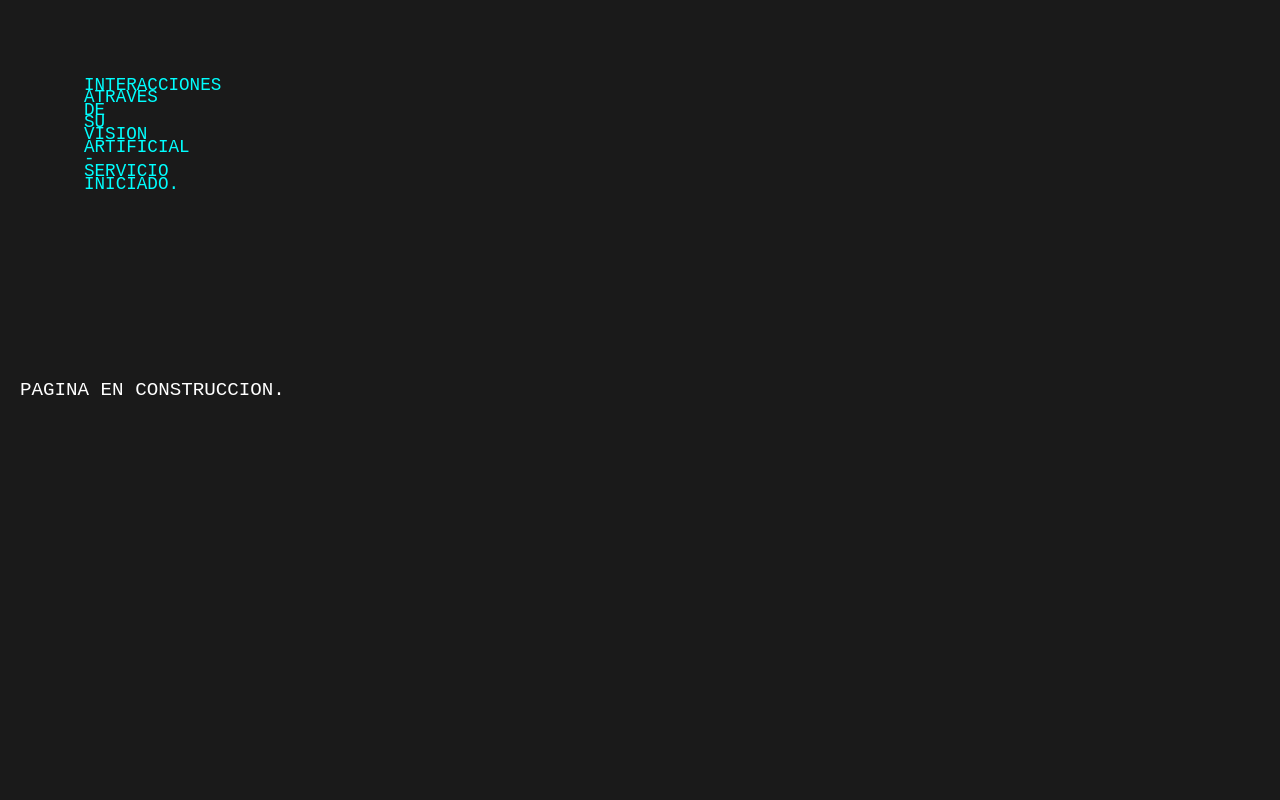
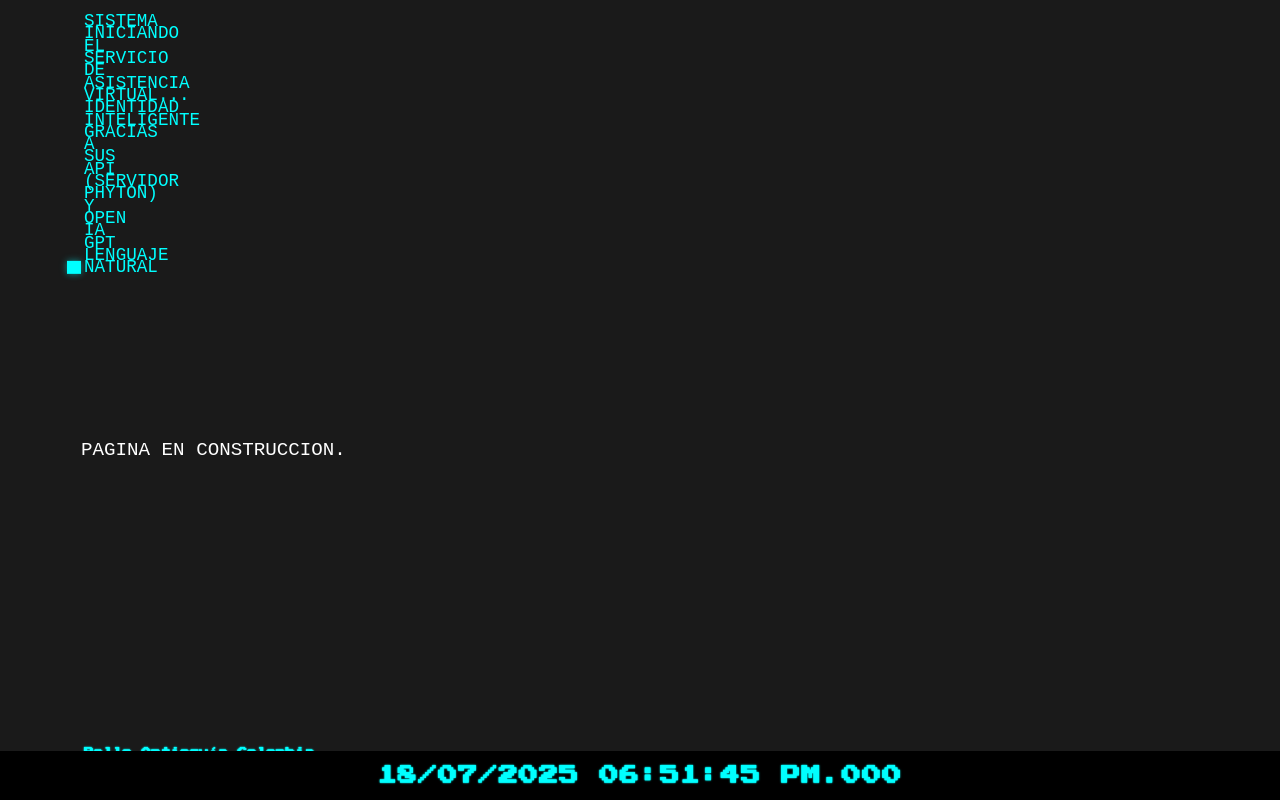
Before and after one commit to llavesprado/llavesprado.github.io, a plain HTML site: page index.html in a window 1280 px wide. Drawn offline with Linux system fonts and the light colour scheme; a web font is replaced by a local one.

Commit message:
Update index.html

```diff
--- a/index.html
+++ b/index.html
@@ -3,27 +3,32 @@
 <head>
     <meta charset="UTF-8">
     <meta name="viewport" content="width=device-width, initial-scale=1.0">
-    <title>Secuencias de Texto Controladas (Alexander Amaya Atehortua)</title>
+    <title>Poder IA Autónoma: Democratización y Disponibilidad</title>
+    <meta name="description" content="Descubre el Poder de la IA Autónoma: democratización tecnológica y disponibilidad total. Proyecto desarrollado desde Bello, Antioquia, Colombia.">
     <style>
+        /* Fuentes */
+        @import url('https://fonts.googleapis.com/css2?family=Courier+New&family=Press+Start+2P&display=swap');
+
         body {
             display: flex;
+            flex-direction: column; /* Cambiado a columna para apilar el contenido */
             align-items: center;
+            justify-content: space-between; /* Distribuye el espacio entre los elementos */
             min-height: 100vh;
             margin: 0;
             background-color: #1a1a1a; /* Fondo oscuro */
-            font-family: 'Courier New', monospace; /* Fuente de consola */
-            cursor: default; /* Cursor predeterminado, ya no es clicable para iniciar */
-            overflow: hidden; /* Evita barras de desplazamiento si el contenido se mueve */
-            flex-direction: column; /* Added to stack content vertically */
+            font-family: 'Courier New', monospace; /* Fuente de consola por defecto */
+            cursor: default;
+            overflow: hidden; /* Evita barras de desplazamiento */
             position: relative; /* Necesario para el posicionamiento absoluto de los hijos */
+            box-sizing: border-box; /* Incluye padding y borde en el tamaño total */
         }
 
         .content-wrapper {
-            position: absolute; /* Posicionamiento absoluto */
-            top: 15%; /* ¡AJUSTE AQUÍ! Cambiado de 10% a 15% para bajarlo. Puedes probar 20% si quieres bajarlo más. */
+            position: absolute;
+            top: 15%; /* ¡AJUSTE AQUÍ! Cambiado de 1% a 5% para bajarlo. Puedes probar 20% si quieres bajarlo más. */
             left: 5%; /* Mantener el margen izquierdo */
             transform: translateY(-44%); /* Ajuste fino para centrar verticalmente, si se desea */
-
             display: flex;
             flex-direction: column;
             padding: 0;
@@ -36,25 +41,26 @@
             width: 80%;
             max-width: 600px;
             height: 239px; /* Mantenemos la altura definida */
+            z-index: 110; /* Asegura que esté por encima del reloj si se superponen */
         }
 
         #typedTextContainer {
             color: #00ffff; /* Color del texto AZUL CIAN (similar a azul computadora) */
-            font-size: 1.1em; /* Tamaño de fuente del texto, ajustado para el contenedor más pequeño */
-            white-space: pre-wrap; /* Mantiene los saltos de línea y espacios del JS */
-            word-wrap: break-word; /* Rompe palabras largas para que se ajusten al contenedor */
-            opacity: 0; /* Inicialmente invisible, se maneja por JS */
-            transition: opacity 1.0s ease-out; /* Duración del desvanecimiento del texto */
-            line-height: 0.7; /* Altura de línea ajustada */
-            text-align: left; /* Asegura la alineación a la izquierda */
-            position: relative; /* Necesario para que el blinking-box se posicione dentro */
-            padding-left: 20px; /* Ajustado para correr el texto a la derecha */
+            font-size: 1.1em;
+            white-space: pre-wrap;
+            word-wrap: break-word;
+            opacity: 0;
+            transition: opacity 1.0s ease-out;
+            line-height: 0.7;
+            text-align: left;
+            position: relative;
+            padding-left: 20px;
             height: 400%;
-            width: 100%; /* Ocupa el 100% del ancho del content-wrapper */
+            width: 100%;
             display: flex;
             flex-direction: column;
-            justify-content: center; /* Centra el texto verticalmente dentro de su contenedor */
-            align-items: flex-start; /* Mantiene el texto alineado a la izquierda */
+            justify-content: center;
+            align-items: flex-start;
         }
 
         .word {
@@ -65,28 +71,23 @@
 
         .blinking-box {
             position: absolute;
-            width: 9px; /* Tamaño del cuadro del cursor */
-            height: 9px; /* Tamaño del cuadro del cursor */
-            border: 2px solid #00ffff; /* Borde del cuadro del cursor AZUL CIAN */
-            background-color: #00ffff; /* Color de fondo del cuadro AZUL CIAN */
-            box-shadow: 0 0 7px rgba(0, 255, 255, 0.5); /* Sombra del cuadro del cursor AZUL CIAN */
-            opacity: 0; /* Inicialmente invisible */
-            border-radius: 0px; /* Radio de borde */
+            width: 10px;
+            height: 9px;
+            border: 2px solid #00ffff;
+            background-color: #00ffff;
+            box-shadow: 0 0 7px rgba(0, 259, 255, 0.5);
+            opacity: 0;
+            border-radius: 0px;
             z-index: 10;
         }
 
-        /* Clase para activar la animación de parpadeo del cuadro */
         .blinking-box.animate {
-            animation: pause-blink-and-vanish 3.0s forwards; /* Duración de la animación del cursor */
+            animation: pause-blink-and-vanish 3.0s forwards;
         }
 
-        /* Definición de la animación de parpadeo y desaparición del cuadro */
         @keyframes pause-blink-and-vanish {
-            /* --- FASE DE PAUSA (3 SEGUNDOS VISIBLE) --- */
             0% { opacity: 1; }
             78.95% { opacity: 1; }
-
-            /* --- FASE DE MUCHO MÁS PARPADEO RÁPIDO --- */
             80% { opacity: 0; }
             81% { opacity: 1; }
             82% { opacity: 0; }
@@ -106,28 +107,80 @@
             96% { opacity: 0; }
             97% { opacity: 1; }
             98% { opacity: 0; }
-
-            /* --- FASE DE DESAPARICIÓN TOTAL Y PERMANENTE --- */
             100% { opacity: 0; }
         }
 
         .additional-text {
-            color: #ffffff; /* Color blanco para visibilidad */
+            color: #ffffff;
             font-size: 1.2em;
             text-align: left;
-            width: 100%;
-            padding-left: 20px; /* Ajusta este valor si necesitas más margen a la izquierda */
+            width: 100%; /* Ocupa todo el ancho */
+            padding-left: 17px;
             box-sizing: border-box;
             margin-top: 0;
             margin-bottom: -5px;
             line-height: 1.1;
+            position: absolute; /* Posicionamiento absoluto para controlarlo */
+            top: 55%; /* Posiciona debajo del texto principal */
+            left: 5%;
+            max-width: 600px;
+            z-index: 90; /* Ligeramente por debajo del texto principal */
         }
 
-        p.additional-text:first-of-type {
-            margin-top: 380px; /* Puedes subirlo más reduciendo este valor (ej. 20px, 2px) */
+        /* Estilo para el texto del técnico, ahora con menos fluorescencia */
+        .technician-text {
+            font-family: 'Press Start 2P', cursive, monospace; /* Misma fuente del reloj */
+            font-weight: bold; /* Mismo grosor del reloj */
+            color: #00ffff; /* Color azul cian */
+            /* ¡SOMBRA REDUCIDA PARA MENOS FLUORESCENCIA! */
+            text-shadow: 0 0 1px #00ffff, 0 0 2px #00ffff;
+            font-size: 0.6em;
+            text-align: left;
+            width: 100%;
+            padding-left: 20px;
+            box-sizing: border-box;
+            margin-top: 20px;
+            line-height: 1.0;
+            position: absolute;
+            top: 91%;
+            left: 5%;
+            max-width: 600px;
+            z-index: 9;
+        }
+
+        /* --- Estilos para el Reloj, ahora con menos fluorescencia --- */
+        #reloj {
+            font-family: 'Press Start 2P', cursive, monospace; /* Fuente pixelada para el reloj */
+            font-size: 1.2em;
+            font-weight: bold;
+            background-color: #000000;
+            padding: 15px 25px;
+            border-radius: 0;
+            border: none;
+            box-shadow: none;
+            letter-spacing: 1px;
+            text-align: center;
+            white-space: nowrap;
+            width: 100%; /* Ocupa el 100% del ancho */
+            box-sizing: border-box;
+            color: #00ffff; /* Color azul cian */
+            /* ¡SOMBRA REDUCIDA PARA MENOS FLUORESCENCIA! */
+            text-shadow: 0 0 1px #00ffff, 0 0 2px #00ffff;
+            position: absolute; /* Posicionamiento absoluto */
+            bottom: 0; /* Lo fija en la parte inferior */
+            left: 0;
+            z-index: 100; /* Asegura que esté siempre encima */
+        }
+
+        /* Responsive design para pantallas más pequeñas del reloj */
+        @media (max-width: 700px) {
+            #reloj {
+                font-size: 0.8em;
+                padding: 10px 15px;
+                letter-spacing: 0.5px;
+            }
         }
     </style>
-    <meta name="google-site-verification" content="-4evS4q64RV12A6GO5rp7-eVWH0D03EVj392ixPGpdo" />
 </head>
 <body>
     <div class="content-wrapper" id="contentWrapper">
@@ -137,6 +190,9 @@
     </div>
 
     <p class="additional-text">PAGINA EN CONSTRUCCION.</p>
+    <p class="technician-text">Bello Antioquía Colombia </p>
+
+    <div id="reloj">INICIANDO SISTEMAS...</div>
 
     <script>
         const typedTextContainer = document.getElementById('typedTextContainer');
@@ -145,17 +201,20 @@
         let words = [];
         let wordIndex = 0;
         let typingInterval;
-        let currentSequenceIndex = 3;
+        let currentSequenceIndex = 0; // Se inicia en la primera secuencia
 
         let isSequenceRunning = false;
         let hasSequenceFinished = false;
 
         // --- DEFINE AQUÍ TUS SECUENCIAS DE TEXTO ---
         const textSequences = [
-            "INTELIGENCIA ARTIFICAL BELLO MEDELLIN COLOMBIA EXPERIMENTA SU MAXIMA CAPACIDAD TECNOLOGICA BASADO TAMBIEN EL GRAN EJEMPLO Y SE UTILIZA LA INTELIGENCIA ARTIFICIAL EN SU MAXIMO EXPLENDOR",  "PUESTO QUE INTELIGENCIA ARTIFICIAL ESTA DESARROLLANDOSE Y POR SUPUESTO OCULAR TODO EL PUESTO, LA INTELIGENCIA ARTIFICIAL DEL 100% AL ALCANSE DE TODOS",
-            "SISTEMA INICIANDO EL SERVICIO DE ASISTENCIA VIRTUAL... IDENTIDAD INTELIGENTE GRACIAS A SUS API (SERVIDOR PHYTON) )Y OPEN IA GPT LENGUAJE NATURAL",          "INTERACCIONES ATRAVES DE SU VISION ARTIFICIAL - SERVICIO INICIADO.", "BELLO ANTIOQUIA COLOMBIA IA CORPORADA AVANZADA......", "INTEGRACION DE LA,INTELIGENCIA ARTIFICIAL DESENCAPSULADA EN COLOMBIA PARA SU REDIRECCIONAMIENTO AL ENTORNO" , " INTELIGENCIA ARTIFICIAL MEDELLIN BELLO COLOMBIA 2026..."
-
-            // Añade más secuencias aquí si lo deseas.
+            "SISTEMA INICIANDO EL SERVICIO DE ASISTENCIA VIRTUAL... IDENTIDAD INTELIGENTE GRACIAS A SUS API (SERVIDOR PHYTON) Y OPEN IA GPT LENGUAJE NATURAL",
+            "INTERACCIONES ATRAVES DE SU VISION ARTIFICIAL - SERVICIO INICIADO.",
+            "BELLO ANTIOQUIA COLOMBIA IA CORPORADA AVANZADA......",
+            "INTEGRACION DE LA,INTELIGENCIA ARTIFICIAL DESENCAPSULADA EN COLOMBIA PARA SU REDIRECCIONAMIENTO AL ENTORNO",
+            "INTELIGENCIA ARTIFICAL BELLO MEDELLIN COLOMBIA EXPERIMENTA SU MAXIMA CAPACIDAD TECNOLOGICA BASADO TAMBIEN EL GRAN EJEMPLO Y SE UTILIZA LA INTELIGENCIA ARTIFICIAL EN SU MAXIMO EXPLENDOR",
+            "PUESTO QUE INTELIGENCIA ARTIFICIAL ESTA DESARROLLANDOSE Y POR SUPUESTO OCULAR TODO EL PUESTO, LA INTELIGENCIA ARTIFICIAL DEL 100% AL ALCANSE DE TODOS",
+            "INTELIGENCIA ARTIFICIAL MEDELLIN BELLO COLOMBIA 2026..."
         ];
 
         // Función para preparar el texto (dividirlo en palabras y envolverlas en <span>)
@@ -194,7 +253,15 @@
             animatedBox.classList.remove('animate');
             animatedBox.style.opacity = 0;
 
-            animatedBox.style.left = `${5 - (animatedBox.offsetWidth / 2)}px`;
+            // Ajuste la posición inicial del cursor si es necesario, basado en el primer carácter.
+            // Esto es un ajuste aproximado, podrías necesitar afinarlo.
+            animatedBox.style.left = `${20 - (animatedBox.offsetWidth / 2)}px`; // 2px es el padding-left del contenedor
+            const firstWordRect = words[0] ? words[0].getBoundingClientRect() : null;
+            if (firstWordRect) {
+                const contentWrapperRect = contentWrapper.getBoundingClientRect();
+                animatedBox.style.top = `${firstWordRect.top - contentWrapperRect.top + (firstWordRect.height / 2) - (animatedBox.offsetHeight / 1.9)}px`;
+            }
+
 
             typingInterval = setInterval(revealNextWord, 120);
         }
@@ -206,7 +273,12 @@
 
                 const contentWrapperRect = contentWrapper.getBoundingClientRect();
                 const wordRect = currentWordSpan.getBoundingClientRect();
+
+                // Calcula la posición para el cursor, centrada verticalmente en la palabra.
+                // Se ajusta la altura para que el cursor no quede demasiado alto o bajo.
                 animatedBox.style.top = `${wordRect.top - contentWrapperRect.top + (wordRect.height / 2) - (animatedBox.offsetHeight / 1.9)}px`;
+                // **** CAMBIO AQUI: SE AJUSTÓ PARA MOVER EL CUADRO UN POCO A LA DERECHA ****
+                animatedBox.style.left = `${wordRect.left - contentWrapperRect.left - (animatedBox.offsetWidth / 2) - 10}px`; // Se cambió de -15 a -10
                 animatedBox.style.opacity = 1;
 
                 currentWordSpan.style.opacity = 1;
@@ -242,7 +314,7 @@
                     console.log("Todas las secuencias han terminado. Reiniciando...");
                     isSequenceRunning = false;
                     hasSequenceFinished = true;
-                    currentSequenceIndex = 0;
+                    currentSequenceIndex = 0; // Reinicia para que las secuencias se repitan
                     setTimeout(() => {
                         startCurrentSequence();
                     }, 800);
@@ -250,9 +322,35 @@
             }, 800);
         }
 
+        // --- Funciones para el Reloj ---
+        function actualizarReloj() {
+            const ahora = new Date();
+            const opcionesFecha = {
+                year: 'numeric',
+                month: '2-digit',
+                day: '2-digit'
+            };
+
+            const hora = ahora.toLocaleTimeString('en-US', {
+                hour: '2-digit',
+                minute: '2-digit',
+                second: '2-digit',
+                hour12: true
+            });
+            const milisegundos = String(ahora.getMilliseconds()).padStart(3, '0');
+
+            const fechaFormateada = ahora.toLocaleDateString('es-ES', opcionesFecha);
+
+            document.getElementById('reloj').textContent =
+                `${fechaFormateada} ${hora}.${milisegundos}`;
+        }
+
+        // Inicio de la aplicación
         document.addEventListener('DOMContentLoaded', () => {
              contentWrapper.style.opacity = 1;
              startCurrentSequence();
+             actualizarReloj();
+             setInterval(actualizarReloj, 10); // Actualiza el reloj cada 10 milisegundos
         });
     </script>
 </body>
```
